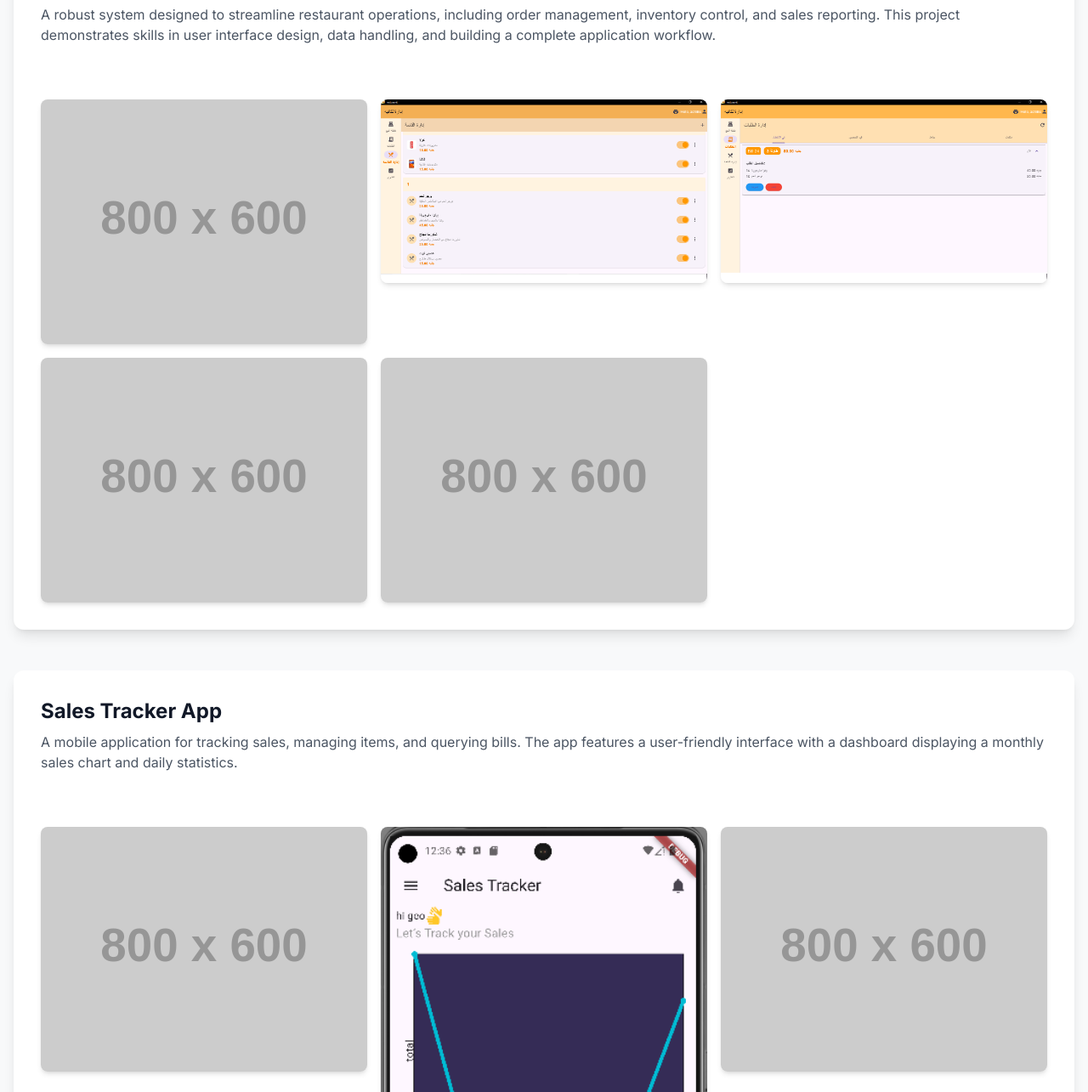
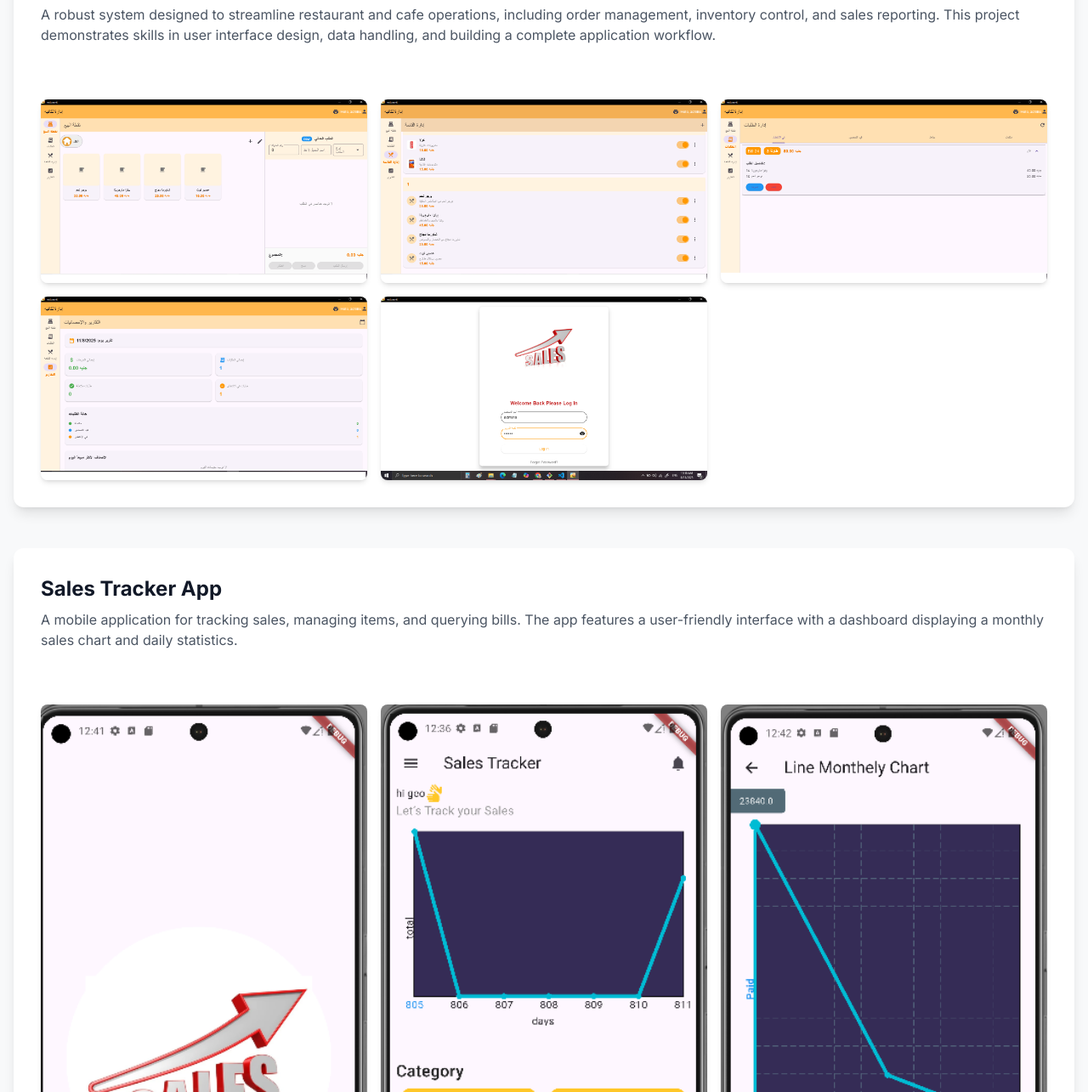
Before and after one commit to tareksmart/tarek-rabeia-portfolio, a plain HTML site: page index.html in a window 1280 px wide. Shown: the part 675-1960 px from the top of the page at 85% size. Drawn offline with nearby package versions, Linux system fonts and the light colour scheme; placeholder pictures from the web are drawn by us.

Commit message:
Update index.html

```diff
--- a/index.html
+++ b/index.html
@@ -65,7 +65,7 @@
     <section id="hero" class="bg-gray-100 py-24">
         <div class="container mx-auto px-4 text-center">
             <h1 class="text-4xl md:text-6xl font-bold text-gray-900 leading-tight">Hello, I'm Tarek Rabeia</h1>
-            <p class="mt-4 text-lg md:text-xl text-gray-600">A passionate web developer showcasing my recent work.</p>
+            <p class="mt-4 text-lg md:text-xl text-gray-600">A passionate mobile developer showcasing my recent work.</p>
             <a href="#projects" class="mt-8 inline-block px-8 py-3 btn-primary text-white font-medium rounded-full shadow-lg hover:shadow-xl transition duration-300">View My Work</a>
         </div>
     </section>
@@ -80,13 +80,13 @@
                 <div class="p-8">
                     <h3 class="text-2xl font-bold text-gray-900">Restaurant Management System</h3>
                     <p class="mt-2 text-gray-600">
-                        A robust system designed to streamline restaurant operations, including order management, inventory control, and sales reporting. This project demonstrates skills in user interface design, data handling, and building a complete application workflow.
+                        A robust system designed to streamline restaurant and cafe operations, including order management, inventory control, and sales reporting. This project demonstrates skills in user interface design, data handling, and building a complete application workflow.
                     </p>
                 </div>
                 <div class="grid grid-cols-1 sm:grid-cols-2 lg:grid-cols-3 gap-4 p-8">
                     <!-- Image: Homepage -->
                     <div class="relative group">
-                        <img src="https://placehold.co/800x600/f3f4f6/555?text=Homepage"
+                        <img src="https://github.com/tareksmart/tarek-rabeia-portfolio/blob/main/hompage.png?raw=true"
                              alt="Homepage of the restaurant management system"
                              class="w-full h-auto rounded-lg shadow-md transition-transform transform group-hover:scale-105"
                              onerror="this.src='http://googleusercontent.com/file_content/1'; this.onerror=null;">
@@ -116,7 +116,7 @@
                     </div>
                      <!-- Image: Reports -->
                      <div class="relative group">
-                        <img src="https://placehold.co/800x600/f3f4f6/555?text=Reports"
+                        <img src="https://github.com/tareksmart/tarek-rabeia-portfolio/blob/main/reports.png?raw=true"
                              alt="Reporting and analytics dashboard"
                              class="w-full h-auto rounded-lg shadow-md transition-transform transform group-hover:scale-105"
                              onerror="this.src='http://googleusercontent.com/file_content/4'; this.onerror=null;">
@@ -126,7 +126,7 @@
                     </div>
                     <!-- Image: Login -->
                     <div class="relative group">
-                        <img src="https://placehold.co/800x600/f3f4f6/555?text=Login"
+                        <img src="https://github.com/tareksmart/tarek-rabeia-portfolio/blob/main/log%20in.png?raw=true"
                              alt="Login page for the application"
                              class="w-full h-auto rounded-lg shadow-md transition-transform transform group-hover:scale-105"
                              onerror="this.src='http://googleusercontent.com/file_content/2'; this.onerror=null;">
@@ -148,7 +148,7 @@
                 <div class="grid grid-cols-1 sm:grid-cols-2 lg:grid-cols-3 gap-4 p-8">
                     <!-- Image: Splash Screen -->
                     <div class="relative group">
-                        <img src="https://placehold.co/800x600/f3f4f6/555?text=Splash+Screen"
+                        <img src="https://github.com/tareksmart/tarek-rabeia-portfolio/blob/main/splash%20screen.png?raw=true"
                              alt="Splash screen of the sales tracker app"
                              class="w-full h-auto rounded-lg shadow-md transition-transform transform group-hover:scale-105"
                              onerror="this.src='http://googleusercontent.com/file_content/ba634902-f99b-48ad-99a1-754acbd2deaa'; this.onerror=null;">
@@ -168,7 +168,7 @@
                     </div>
                     <!-- Image: Chart of Month Sels -->
                     <div class="relative group">
-                        <img src="https://placehold.co/800x600/f3f4f6/555?text=Monthly+Chart"
+                        <img src="https://github.com/tareksmart/tarek-rabeia-portfolio/blob/main/chart%20of%20month%20sels.png?raw=true"
                              alt="Monthly sales chart"
                              class="w-full h-auto rounded-lg shadow-md transition-transform transform group-hover:scale-105"
                              onerror="this.src='http://googleusercontent.com/file_content/05d3d267-0f75-4f99-99fa-288d1fdfd640'; this.onerror=null;">
@@ -188,7 +188,7 @@
                     </div>
                     <!-- Image: Items Query -->
                     <div class="relative group">
-                        <img src="https://placehold.co/800x600/f3f4f6/555?text=Items+Query"
+                        <img src="https://github.com/tareksmart/tarek-rabeia-portfolio/blob/main/items%20query.png?raw=true"
                              alt="Screen for querying items"
                              class="w-full h-auto rounded-lg shadow-md transition-transform transform group-hover:scale-105"
                              onerror="this.src='http://googleusercontent.com/file_content/acc70598-f2b6-486a-9496-ffab1a5df5f0'; this.onerror=null;">
@@ -198,7 +198,7 @@
                     </div>
                     <!-- Image: Login -->
                     <div class="relative group">
-                        <img src="https://placehold.co/800x600/f3f4f6/555?text=Login"
+                        <img src="https://github.com/tareksmart/tarek-rabeia-portfolio/blob/main/login.png?raw=true"
                              alt="Login page of the sales tracker app"
                              class="w-full h-auto rounded-lg shadow-md transition-transform transform group-hover:scale-105"
                              onerror="this.src='http://googleusercontent.com/file_content/82ec98f1-d3f3-436d-90a9-b6e92b5e712b'; this.onerror=null;">
```
